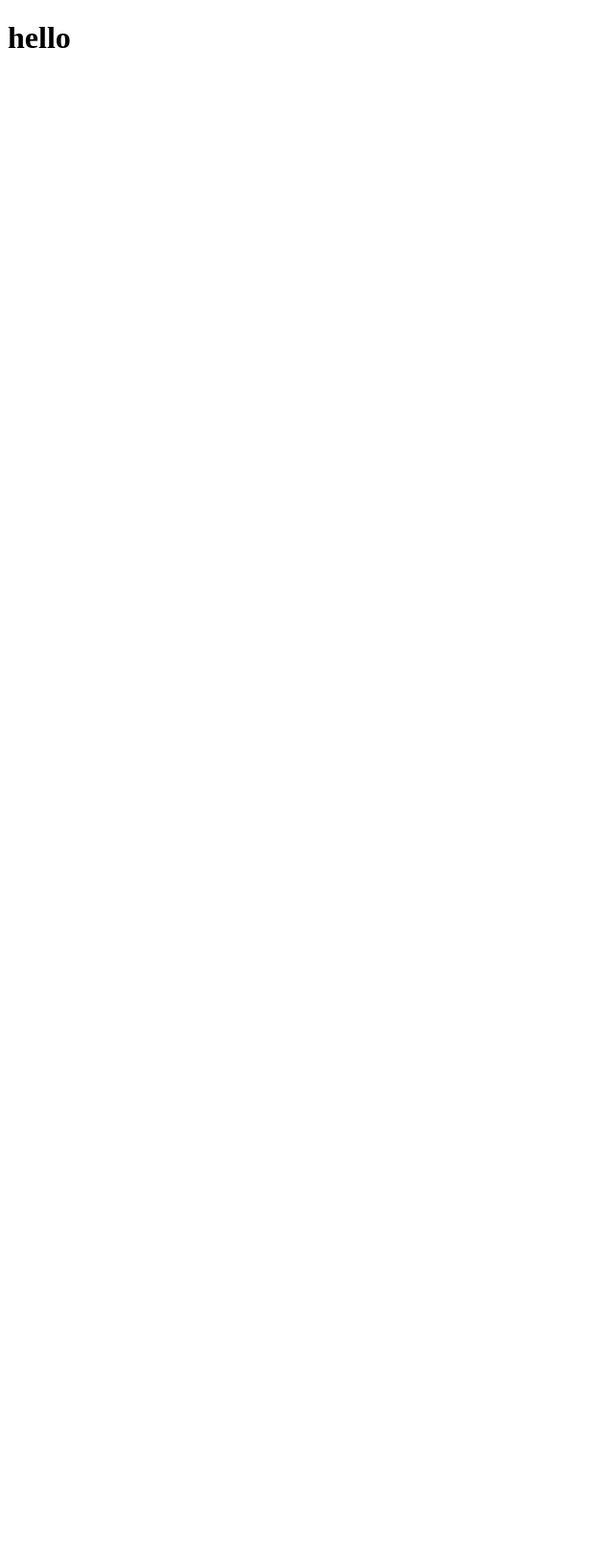
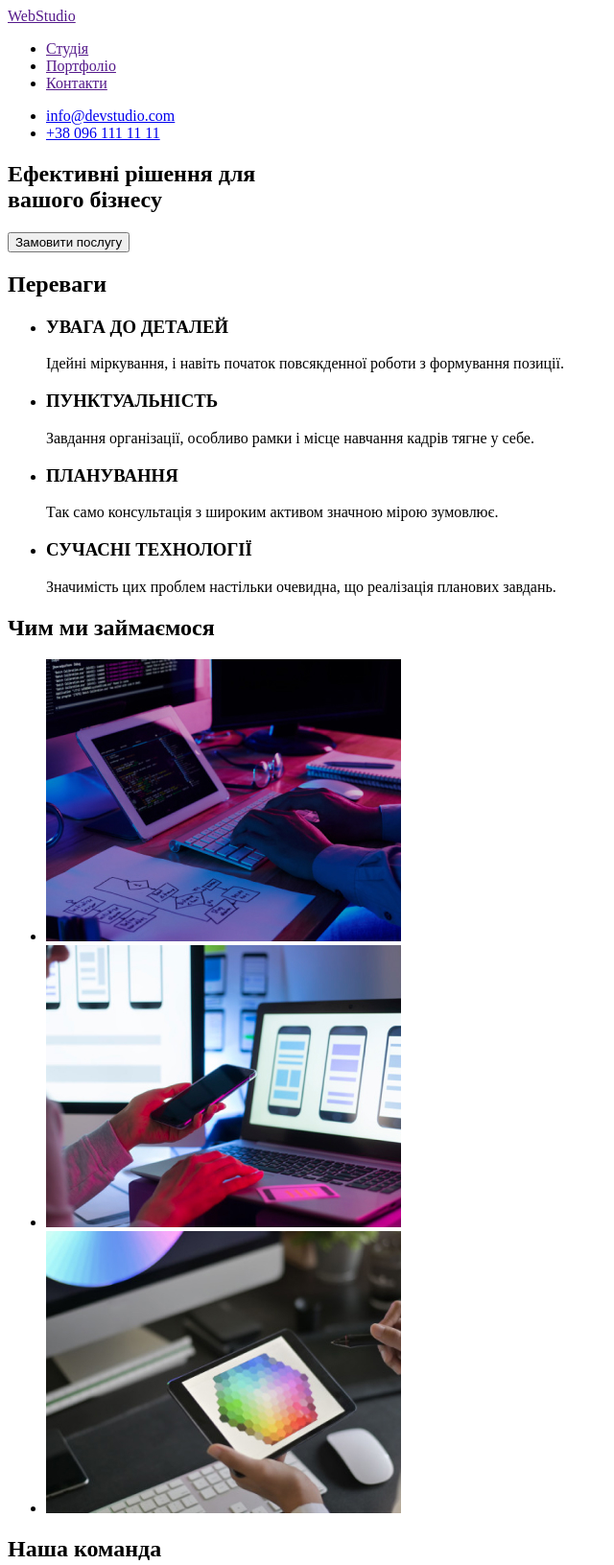
Before and after one commit to takatanka/goit-markup-hw-02, a plain HTML site: page index.html in a window 1280 px wide. Shown: the top 1631 px of the page at 96% size, without its empty margins (0-640 px from the left). Before the commit the page ends 800 px from the top, so only its background shows below. Drawn offline with Linux system fonts and the light colour scheme.

Commit message:
finished hm1

```diff
--- a/index.html
+++ b/index.html
@@ -1,12 +1,113 @@
 <!DOCTYPE html>
-<html lang="en">
+<html lang="uk">
 <head>
     <meta charset="UTF-8">
     <meta http-equiv="X-UA-Compatible" content="IE=edge">
     <meta name="viewport" content="width=device-width, initial-scale=1.0">
-    <title>Document</title>
+    <title>Студія</title>
 </head>
 <body>
-    <h1>hello</h1>
+
+    <header>
+        <nav>
+        <a href="">WebStudio</a>
+      <ul>
+        <li><a href="">Студія</a></li>
+        <li><a href="">Портфоліо</a></li>
+        <li><a href="">Контакти</a></li>
+      </ul>
+      </nav>
+      <ul>
+        <li>
+            <a href="mailto:info@devstudio.com" >info@devstudio.com</a></li>
+        <li>
+            <a href="tel:+380961111111" >+38 096 111 11 11</a></li>
+
+      </ul>
+    </header>
+    <main>
+    <!-- Bunner -->
+    <section>
+        <h1>Ефективні рішення для <br />вашого бізнесу</h1>
+        <button type="button">Замовити послугу</button>
+    </section>
+<div>
+    <section>
+        <!--Заголовок для ієрархії-->
+        <h2>Переваги</h2>
+
+        <ul>
+            <li>
+                <h3>УВАГА ДО ДЕТАЛЕЙ</h3>
+                <p>Ідейні міркування, і навіть початок повсякденної роботи з формування позиції.</p>
+            </li>
+            <li>
+                <h3>ПУНКТУАЛЬНІСТЬ</h3>
+                <p>Завдання організації, особливо рамки і місце навчання кадрів тягне у себе.</p>
+            </li>
+            <li>
+                <h3>ПЛАНУВАННЯ</h3>
+                <p>Так само консультація з широким активом значною мірою зумовлює.</p>
+            </li>
+            <li>
+                <h3>СУЧАСНІ ТЕХНОЛОГІЇ</h3>
+                <p>Значимість цих проблем настільки очевидна, що реалізація планових завдань.</p>
+            </li>
+
+
+        </ul>
+
+    </section>
+</div>
+<section>
+    <h2>Чим ми займаємося</h2>
+    <ul>
+        <li>
+            <img src="./images/box1.jpg" alt="Набір тексту на клавіатурі" width="370">
+        </li>
+        <li>
+            <img src="./images/box2.jpg" alt="Телефон в руці" width="370">
+        </li>
+        <li>
+            <img src="./images/box3.jpg" alt="Таблиця кольорів" width="370">
+        </li>
+    </ul>
+</section>
+<section>
+    <h2>Наша команда</h2>
+    <ul>
+        <li>
+            <img src="./images/img.jpg" alt="Зображення чоловіка" width="270">
+            <h3>Ігор Дем'яненко</h3>
+            <p>Product Designer</p>
+        </li>
+        <li>
+            <img src="./images/img(1).jpg" alt="Зображення жінки" width="270">
+            <h3>Ольга Рєпіна</h3>
+            <p>Frontend Developer</p>
+        </li>
+        <li>
+            <img src="./images/img(2).jpg" alt="Зображення чоловіка" width="270">
+            <h3>Микола Тарасов</h3>
+            <p>Marketing</p>
+        </li>
+        <li>
+            <img src="./images/img(3).jpg" alt="Зображення чоловіка" width="270">
+            <h3>Михайло Єрмаков</h3>
+            <p>UI Designer</p>
+        </li>
+    </ul>
+</section>
+</main>
+
+<footer>
+    <a href="">WebStudio</a>
+    <address>
+        <a href="https://www.google.com/maps/place/@50.4265807,30.5383858,17"
+        target="_blank" rel="noopener noreferrer">м. Київ, пр-т Лесі Українки, 26</a>
+        <a href="mailto:info@devstudio.com" >info@devstudio.com</a>
+        <a href="tel:+380961111111" >+38 096 111 11 11</a>
+        </address>
+</footer>
 </body>
 </html>
```
Also changed, not shown: images/box1.jpg (added), images/box2.jpg (added), images/box3.jpg (added), images/img(1).jpg (added), images/img(2).jpg (added), images/img(3).jpg (added), images/img.jpg (added).
